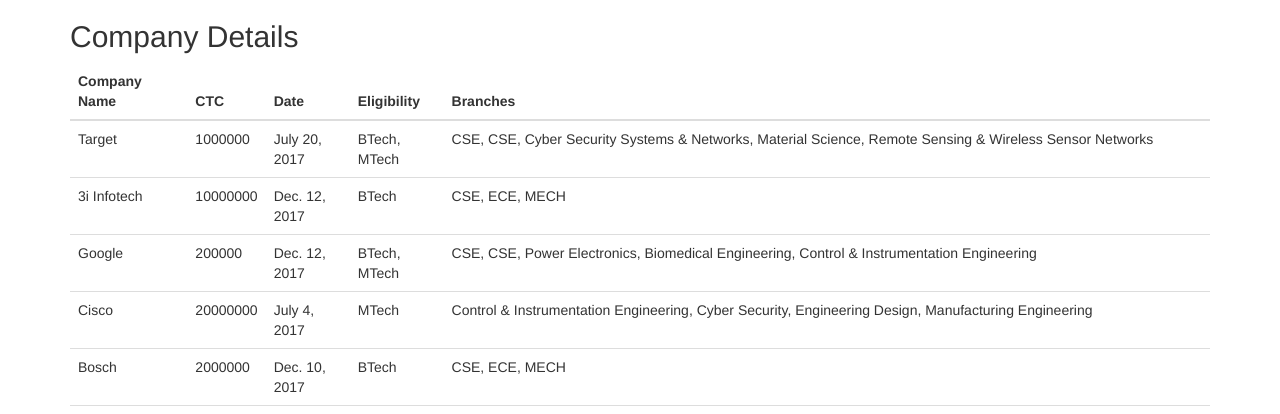
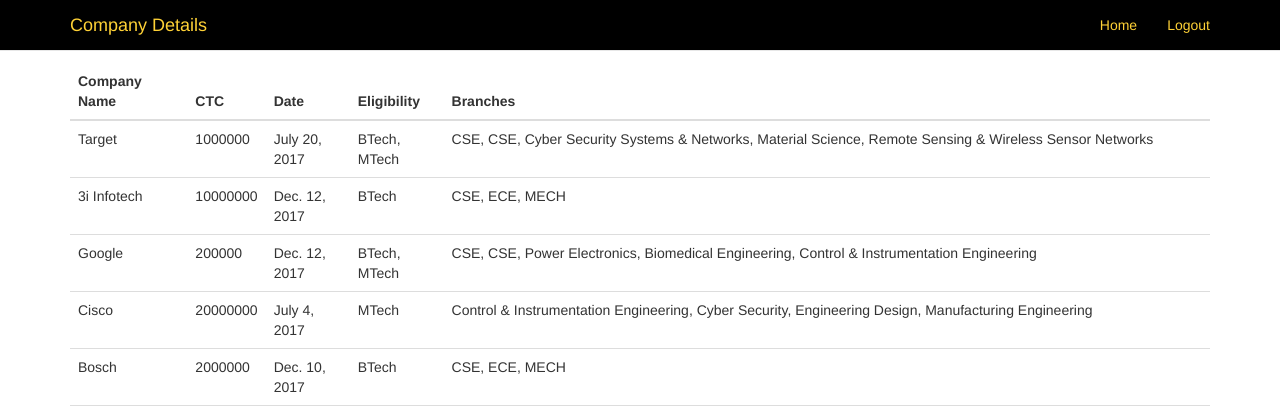
Before and after one commit to maddaladivya/CIR-project, a Django app: page /student/display/ in a window 1280 px wide. Shown: the top 414 px of the page. Run offline with Django 3.2, Linux system fonts and the light colour scheme; data comes from the database, SQL or seed files in the repository; both versions use the stored data as it was before the commit; parts of the project's set-up code (start-up, migrations or seed data) failed here and were passed over; some libraries are stand-ins or nearby versions.

Commit message:
Navbar for Display page

```diff
--- a/StudentLogin/templates/StudentLogin/display.html
+++ b/StudentLogin/templates/StudentLogin/display.html
@@ -5,12 +5,47 @@
   <link rel="stylesheet" href="https://maxcdn.bootstrapcdn.com/bootstrap/3.3.7/css/bootstrap.min.css">
   <script src="https://ajax.googleapis.com/ajax/libs/jquery/3.2.1/jquery.min.js"></script>
   <script src="https://maxcdn.bootstrapcdn.com/bootstrap/3.3.7/js/bootstrap.min.js"></script>
+    <style>
+        #mainNav {
+            background-color: black;
+            margin: 0px 0px 10px 0px;
+        }
+
+
+    </style>
 </head>
 
-<body>
+<body id="page-top" class="index">
+<nav id="mainNav" class="navbar navbar-default navbar-custom navbar-fixed-top">
+        <div class="container">
+            <!-- Brand and toggle get grouped for better mobile display -->
+            <div class="navbar-header page-scroll">
+                <button type="button" class="navbar-toggle" data-toggle="collapse" data-target="#bs-example-navbar-collapse-1">
+                    <span class="sr-only">Toggle navigation</span> Menu <i class="fa fa-bars"></i>
+                </button>
+                <a class="navbar-brand page-scroll" style="color: #fed136" href="#page-top">Company Details</a>
+            </div>
 
-<div class="container">
-  <h2>Company Details</h2>
+            <!-- Collect the nav links, forms, and other content for toggling -->
+            <div class="collapse navbar-collapse" id="bs-example-navbar-collapse-1">
+                <ul class="nav navbar-nav navbar-right">
+                    <li class="hidden">
+                        <a href="#page-top"></a>
+                    </li>
+                    <li>
+                        <a href="http://127.0.0.1:8000/student/index/" style="color: #fed136">Home</a>
+                    </li>
+                    <li>
+                        <a href="#" style="color: #fed136">Logout</a>
+                    </li>
+                </ul>
+            </div>
+            <!-- /.navbar-collapse -->
+        </div>
+        <!-- /.container-fluid -->
+    </nav>
+<div class="container" id="table">
+  <h2>.</h2>
   <div class="table-responsive">
   <table class="table">
     <thead>
--- a/StudentLogin/templates/StudentLogin/register.html
+++ b/StudentLogin/templates/StudentLogin/register.html
@@ -243,17 +243,17 @@ select option {
     <div class="row">
       <h1>Register</h1>
       <div class="input-group input-group-icon">
-        <input type="text" class="form-control" name="username" id="username"
+        <input type="text" class="form-control" name="username" id="username" placeholder="Username"
                                                value="{{ user_form.username.value|default_if_none:"" }}">
         <div class="input-icon"><i class="fa fa-user"></i></div>
       </div>
       <div class="input-group input-group-icon">
-        <input type="text" class="form-control" name="email" id="email"
+        <input type="text" class="form-control" name="email" id="email" placeholder="EmailID"
                                                 value="{{ user_form.email.value|default_if_none:"" }}">
         <div class="input-icon"><i class="fa fa-envelope"></i></div>
       </div>
       <div class="input-group input-group-icon">
-        <input type="password" class="form-control" name="password" id="password"
+        <input type="password" class="form-control" name="password" id="password" placeholder="Password"
                                                value="{{ user_form.password.value|default_if_none:"" }}">
         <div class="input-icon"><i class="fa fa-key"></i></div>
       </div>
```
Also changed, not shown: cir/migrations/0008_merge_20170814_1224.py (added), db.sqlite3, 10 other files.
